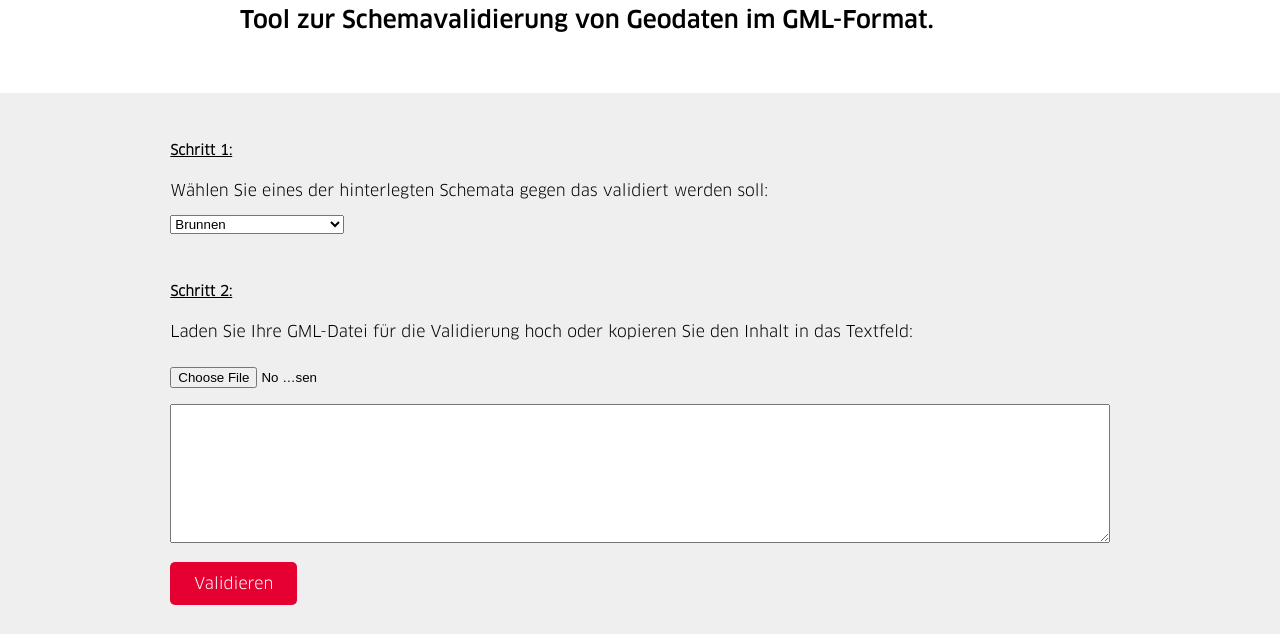
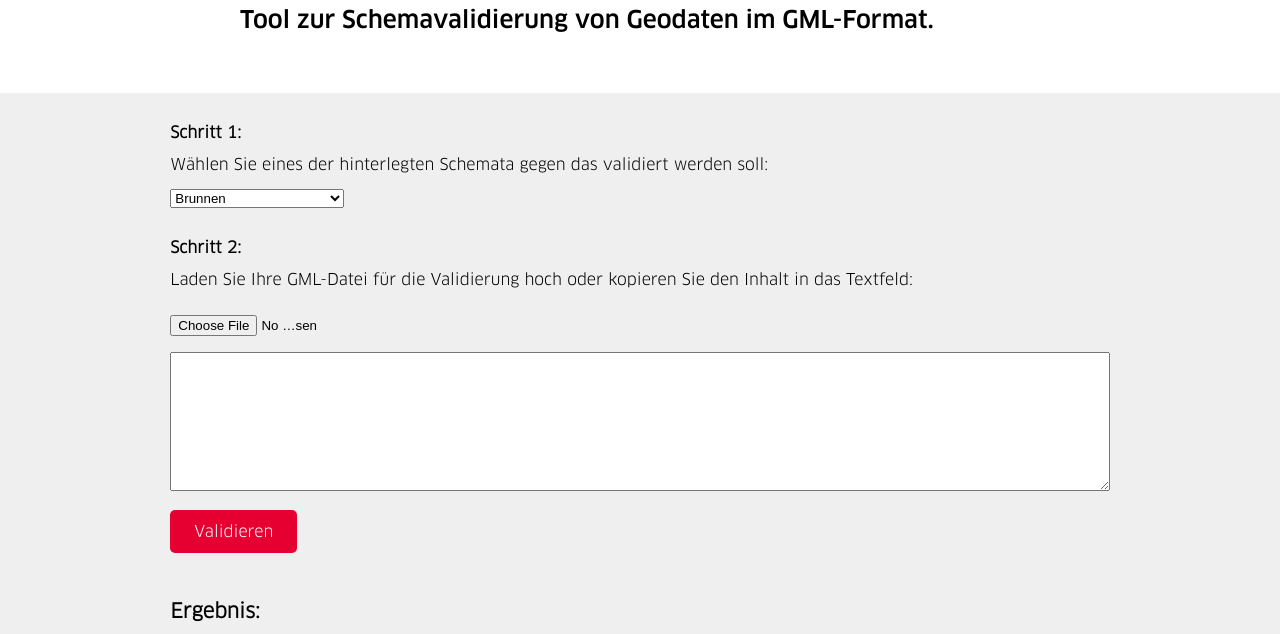
Before and after one commit to technologiestiftung/xml-schema-validator-for-berlins-geodata, a website: page index.html in a window 1280 px wide. Shown: the part 273-907 px from the top of the page. Drawn offline with Linux system fonts and the light colour scheme.

Commit message:
small layout changes

```diff
--- a/index.html
+++ b/index.html
@@ -40,7 +40,7 @@
       <div class="section pb-6 pt-6 flex-wrapper">
         <div class="flex-wrapper col">
           <form action="/api" method="post" enctype="multipart/form-data" target="formDestination">
-            <h3><u>Schritt 1:</u></h3>
+            <h4 style= "font-weight:bold">Schritt 1:</h4>
             <br>
             <label for="schema">Wählen Sie eines der hinterlegten Schemata gegen das validiert werden soll:</label>
             <br><br>
@@ -52,7 +52,7 @@
               <option value="Brunnen">Behindertenparkplätze</option>
             </select>
             <br><br><br>
-            <h3><u>Schritt 2:</u></h3>
+            <h4 style= "font-weight:bold">Schritt 2:</h4>
             <br>
             <label for="xml">Laden Sie Ihre GML-Datei für die Validierung hoch oder kopieren Sie den Inhalt in das Textfeld:</label>
             <input type="file" id="xml" name="xml" accept=".xml, .gml" />
@@ -64,13 +64,13 @@
           </form>
 
           <br><br><br>
-          <h4>Ergebnis:</h4>
+          <h4 style= "font-size:20px; font-weight:bold">Ergebnis:</h4>
           <br>
           <iframe name="formDestination" height="200em" width="775em" style="background-color: #d3d3d3;border:1px solid #999999;"></iframe>
           </div>
         </div>
       </div>
-
+    <br>
     <div class="section pb-6 pt-6" id="intro">
       <details>
        <summary>Beispiel für einen validen Input (Brunnen)</summary>
```
